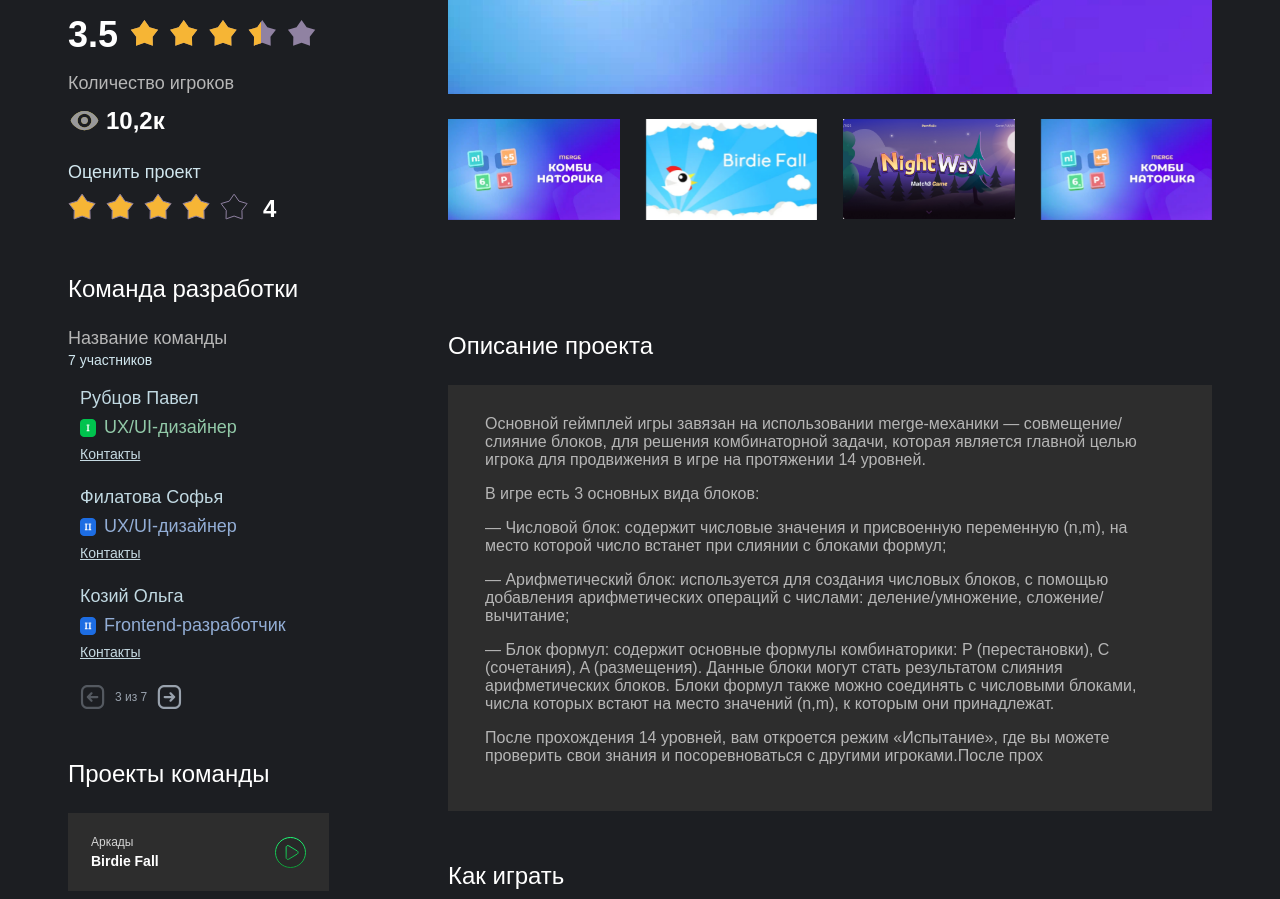
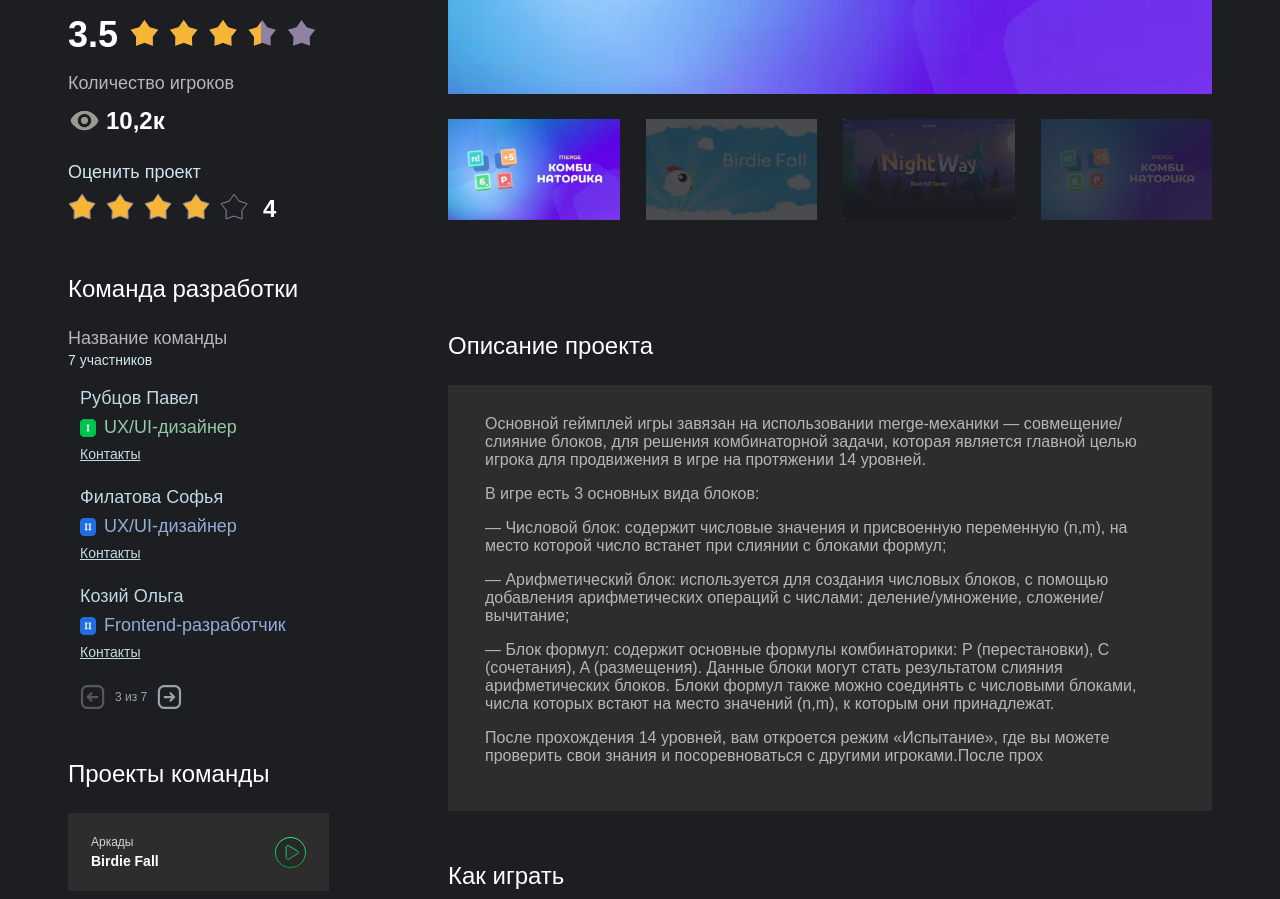
Before and after one commit to d-a-v-a/web-agregator, a React (Create React App) app: page /project in a window 1280 px wide. Shown: the part 884-1783 px from the top of the page. Built offline with nearby package versions, Linux system fonts and the light colour scheme; a web font is replaced by a local one.

Commit message:
Fix Slyder Project

```diff
--- a/src/components/ui/SwiperAboutProject.tsx
+++ b/src/components/ui/SwiperAboutProject.tsx
@@ -8,23 +8,36 @@ import styled from "styled-components";
 
 
 
-const SlideInner = ({image}: SlideProps) => {
+const SlideInner = ({image, number, currentNumber}: SlideProps) => {
+  let opacity;
+  if (currentNumber === number) {
+    opacity = '1';
+  }
+  else {
+    opacity = '0.2';
+  }
   return (
-      <img src={image} style={{width: '100%'}} alt=""/>
-
+  <>
+    <img src={image} style={{width: '100%', opacity: opacity}} alt=""/>
+  </>
   )
 }
 
 export interface SlideProps {
   image: any,
+  number: number,
+  currentNumber: number,
 }
 
 
 function SwiperAboutProject() {
+
+  const [currentNumber, setCurrentNumber] = useState(1)
   const [img, setImg] = useState(image1)
 
-  function handleClickSlide(img: any) {
+  function handleClickSlide(img: any, number: number) {
     setImg(img);
+    setCurrentNumber(number);
   }
   return (
       <div>
@@ -37,26 +50,25 @@ function SwiperAboutProject() {
               allowTouchMove={true}
           >
             <SwiperWrapper>
-              <SwiperSlide onClick={() => handleClickSlide(image1)}>
-                <SlideInner image={image1}/>
+              <SwiperSlide onClick={() => handleClickSlide(image1, 1)}>
+                <SlideInner currentNumber={currentNumber} image={image1} number={1}/>
               </SwiperSlide>
-              <SwiperSlide onClick={() => handleClickSlide(image2)}>
-                <SlideInner image={image2}/>
+              <SwiperSlide onClick={() => handleClickSlide(image2, 2)}>
+                <SlideInner currentNumber={currentNumber} image={image2} number={2}/>
               </SwiperSlide>
-              <SwiperSlide onClick={() => handleClickSlide(image3)}>
-                <SlideInner image={image3}/>
+              <SwiperSlide onClick={() => handleClickSlide(image3, 3)}>
+                <SlideInner currentNumber={currentNumber} image={image3} number={3}/>
               </SwiperSlide>
-              <SwiperSlide onClick={() => handleClickSlide(image1)}>
-                <SlideInner image={image1}/>
+              <SwiperSlide onClick={() => handleClickSlide(image1, 4)}>
+                <SlideInner currentNumber={currentNumber} image={image1} number={4}/>
               </SwiperSlide>
-              <SwiperSlide onClick={() => handleClickSlide(image2)}>
-                <SlideInner image={image2}/>
+              <SwiperSlide onClick={() => handleClickSlide(image2, 5)}>
+                <SlideInner currentNumber={currentNumber} image={image2} number={5}/>
               </SwiperSlide>
             </SwiperWrapper>
           </Swiper>
         </SwiperBlockStyle>
       </div>
-
   )
 }
 
```
